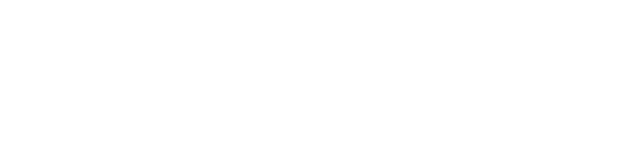
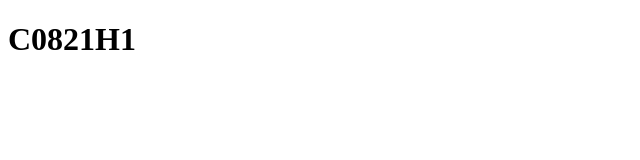
Before and after one commit to quan200699/demo-git-c08h, a plain HTML site: page index.html in a window 1280 px wide. Shown: the whole page, without its empty margins (0-640 px from the left). Drawn offline with Linux system fonts and the light colour scheme.

```diff
--- a/index.html
+++ b/index.html
@@ -5,6 +5,6 @@
     <title>Title</title>
 </head>
 <body>
-
+<h1>C0821H1</h1>
 </body>
 </html>
```
